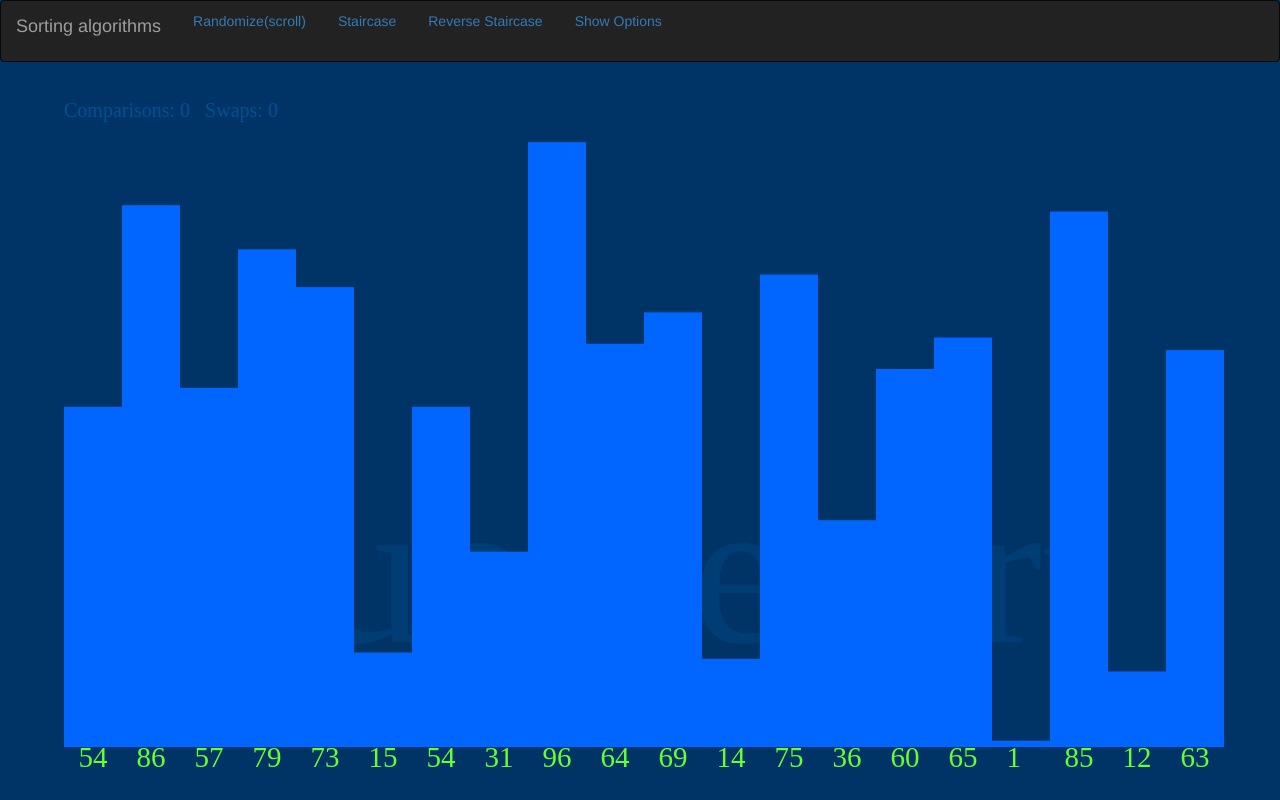
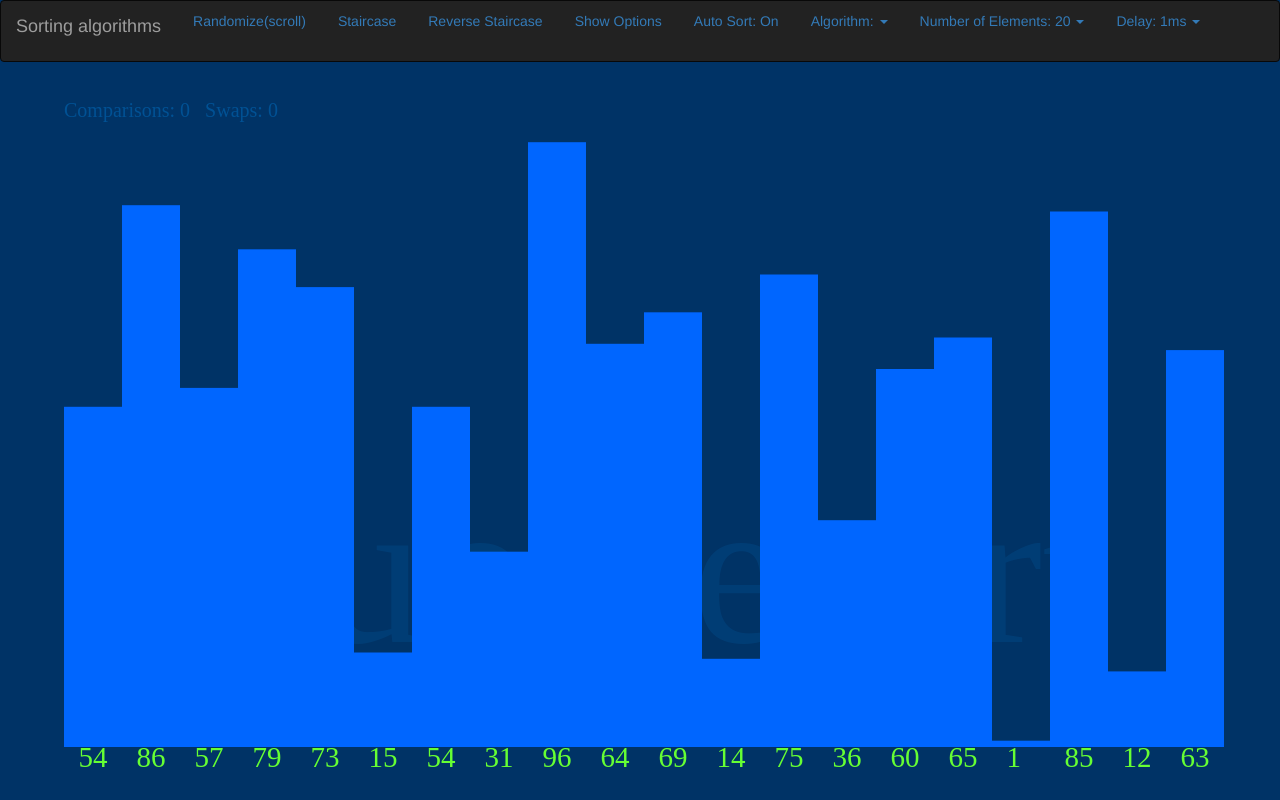
Before and after one commit to gr-b/sorts, a plain HTML site: page index.html in a window 1280 px wide. Drawn offline with nearby package versions, Linux system fonts and the light colour scheme.

Commit message:
Show options

```diff
--- a/index.html
+++ b/index.html
@@ -113,10 +113,10 @@
 
 	// JQUERY stuff
 	$(document).ready(function(){
-		$('#algsDrop').hide();
-		$('#eltsDrop').hide();
-		$('#delayDrop').hide();
-		$('#autoSort').hide();
+		$('#algsDrop').show();
+		$('#eltsDrop').show();
+		$('#delayDrop').show();
+		$('#autoSort').show();
 		sort_this_array = randArray(NUM_ELTS, LOWER_BOUND, UPPER_BOUND);
 		drawArray(sort_this_array);
 
```
